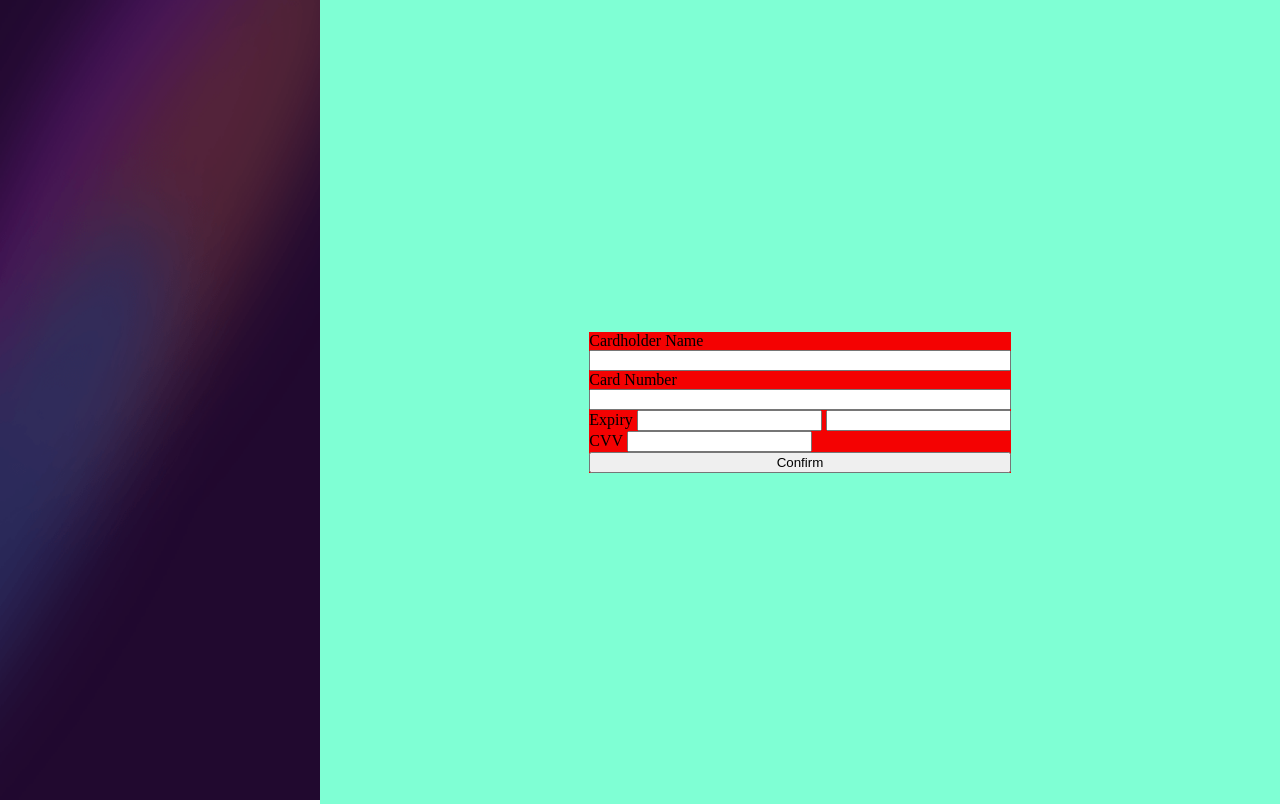
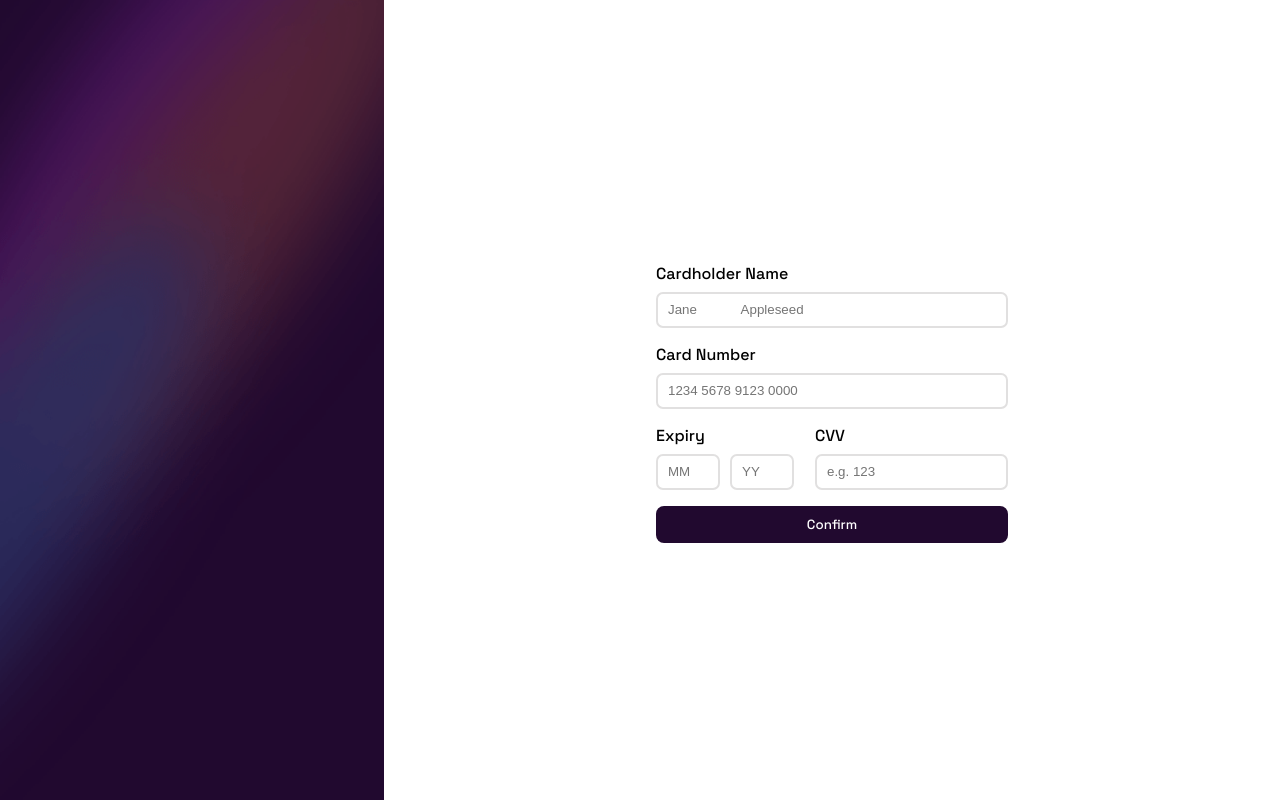
Before and after one commit to deji-ice/media-qs, a plain HTML site: page index.html in a window 1280 px wide. Drawn offline with Linux system fonts and the light colour scheme.

Commit message:
form design

```diff
--- a/index.html
+++ b/index.html
@@ -1,6 +1,12 @@
 <!DOCTYPE html>
 <html lang="en">
   <head>
+    <link rel="preconnect" href="https://fonts.googleapis.com" />
+    <link rel="preconnect" href="https://fonts.gstatic.com" crossorigin />
+    <link
+      href="https://fonts.googleapis.com/css2?family=Space+Grotesk:wght@500&display=swap"
+      rel="stylesheet"
+    />
     <meta charset="UTF-8" />
     <meta name="viewport" content="width=device-width, initial-scale=1.0" />
     <!-- displays site properly based on user's device -->
@@ -23,20 +29,28 @@
         <form>
           <div class="label">
             <label for="">Cardholder Name</label>
-            <input type="text" />
+            <input
+              placeholder="Jane
+            Appleseed"
+              type="text"
+            />
           </div>
           <div class="label">
             <label for="">Card Number</label>
-            <input type="number" />
+            <input placeholder="1234 5678 9123 0000" type="number" />
           </div>
-          <div>
-            <div>
+          <div class="nestedLabels">
+            <div class="expire">
               <label for="">Expiry </label>
               <span>
-                <input type="number" /> <input type="number" />
+                <input class="exp" placeholder="MM" type="text" />
+                <input class="exp" placeholder="YY" type="text" />
               </span>
             </div>
-            <div><label for="">CVV</label> <input type="number" /></div>
+            <div class="label">
+              <label>CVV</label>
+              <input class="cvv" placeholder="e.g. 123" type="text" />
+            </div>
           </div>
           <button>Confirm</button>
         </form>
--- a/style.css
+++ b/style.css
@@ -1,33 +1,66 @@
 body {
   margin: 0;
   overflow: hidden;
+  font-family: "Space Grotesk", sans-serif;
+
 }
 main {
   display: flex;
 }
-.gradient{
- height: 100vh;
- width: 20rem;
+.gradient {
+  height: 100vh;
+  width: 24rem;
 }
 .right {
-  background-color: aquamarine;
   width: 100%;
   display: flex;
   flex-direction: column;
   justify-content: center;
   align-items: center;
 }
-.label{
-    display: flex;
-    flex-direction: column;
+.label {
+  display: flex;
+  flex-direction: column;
+  gap: 0.5rem;
+}
+.nestedLabels {
+  display: flex;
+  justify-content: space-between;
+}
+.expire {
+  display: flex;
+  flex-direction: column;
+  gap: 0.5rem;
+}
+span {
+  display: flex;
+  gap: 10px;
+}
+.exp {
+  width: 3rem;
+}
+button{
+  padding: 10px 10px;
+  border-radius: 8px;
+  border: none;
+  background-color: hsl(278, 68%, 11%);
+  color: white;
+  font-family: "Space Grotesk", sans-serif;
+}
+form {
+  display: flex;
+  gap: 1rem;
+  flex-direction: column;
+  justify-content: center;
+  width: 22rem;
+  padding: 1rem;
 }
 
-form{
-    background-color: rgb(244, 2, 2);
-    display: flex;
-    flex-direction: column;
-    justify-content: center;
-    width: fit-content;
+input{
+  border-radius: 7px;
+  border: 2px solid rgb(225, 224, 224);
+  height: 30px;
+  padding-left: 10px;
 }
 
 @media (min-width: 320px) and (max-width: 768px) {
```
